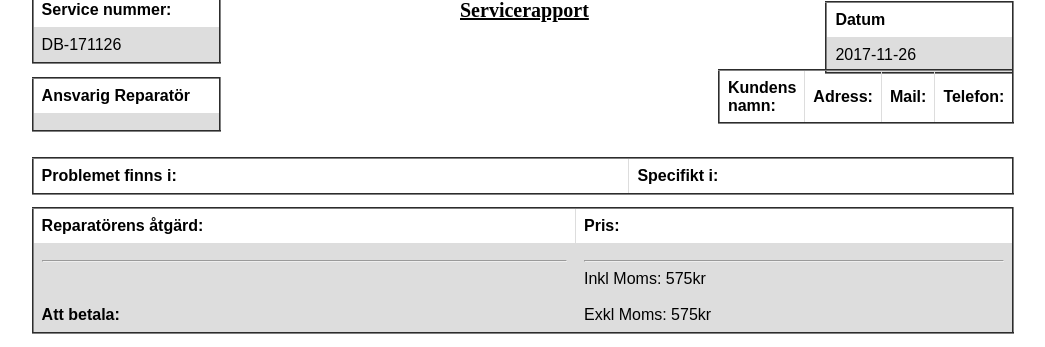
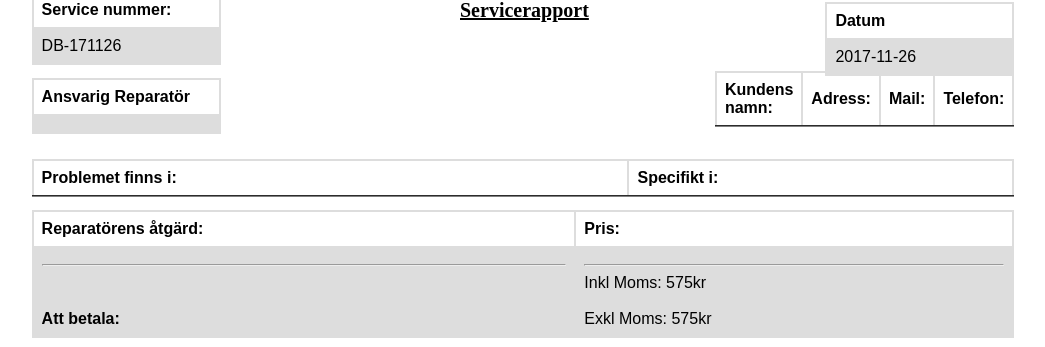
Before and after one commit to RAZERZ/ServiceReportProgram, a PHP site: page /redir.php in a window 1280 px wide. Shown: the part 305-652 px from the top of the page, without its empty margins (117-1162 px from the left). Run offline with PHP 8.4, Linux system fonts and the light colour scheme; data that the repository does not hold is empty.

Commit message:
Inner border also thicc & fixed color issue

```diff
--- a/redirStylesheet.css
+++ b/redirStylesheet.css
@@ -106,7 +106,7 @@ table {
 }
 
 td, th {
-    border: 1px solid #dddddd;
+    border: 2px solid #dddddd;
     text-align: left;
     padding: 8px;
 }
```
